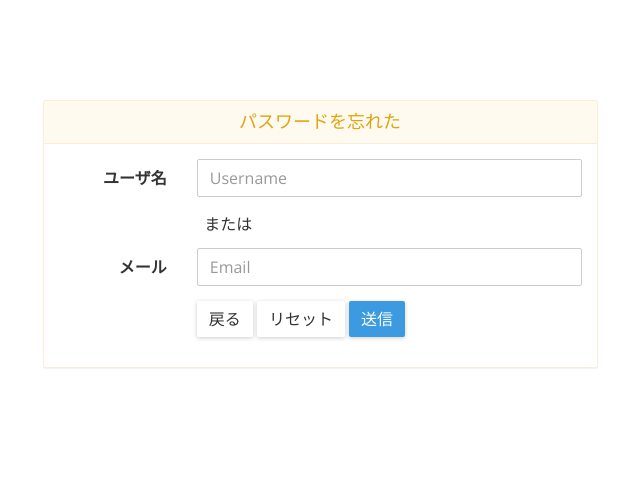
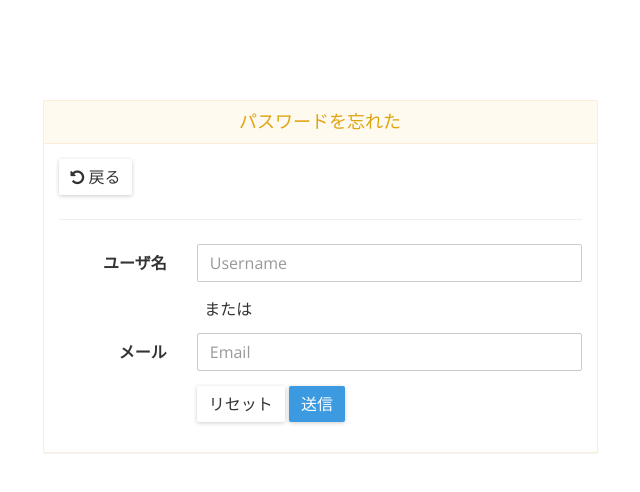
Before and after one commit to nnsnodnb/djabaas, a Django app: page /accounts/forget/ in a window 1280 px wide. Shown: the top 492 px of the page, without its empty margins (320-960 px from the left). Run offline with Django 3.2, Linux system fonts and the light colour scheme; some libraries are stand-ins or nearby versions.

Commit message:
Fix back forward button

```diff
--- a/accounts/templates/accounts/forget.html
+++ b/accounts/templates/accounts/forget.html
@@ -10,6 +10,8 @@
                     <h3 class="panel-title text-center">パスワードを忘れた</h3>
                 </div>
                 <div class="panel-body">
+                    <p><button class="btn btn-default" onClick="javascript:history.back()"><i class="fa fa-undo" aria-hidden="true"></i> 戻る</button></p>
+                    <hr>
                     <form class="form-horizontal" action="{% url 'accounts:forget' %}" method="POST">
                         <fieldset>
                             {% csrf_token %}
@@ -30,7 +32,6 @@
                             </div>
                             <div class="form-group">
                                 <div class="col-lg-9 col-lg-offset-3">
-                                    <button class="btn btn-default" onClick="javascript:history.back()">戻る</button>
                                     <button type="reset" class="btn btn-default">リセット</button>
                                     <input type="submit" class="btn btn-primary" value="送信">
                                 </div>
```
